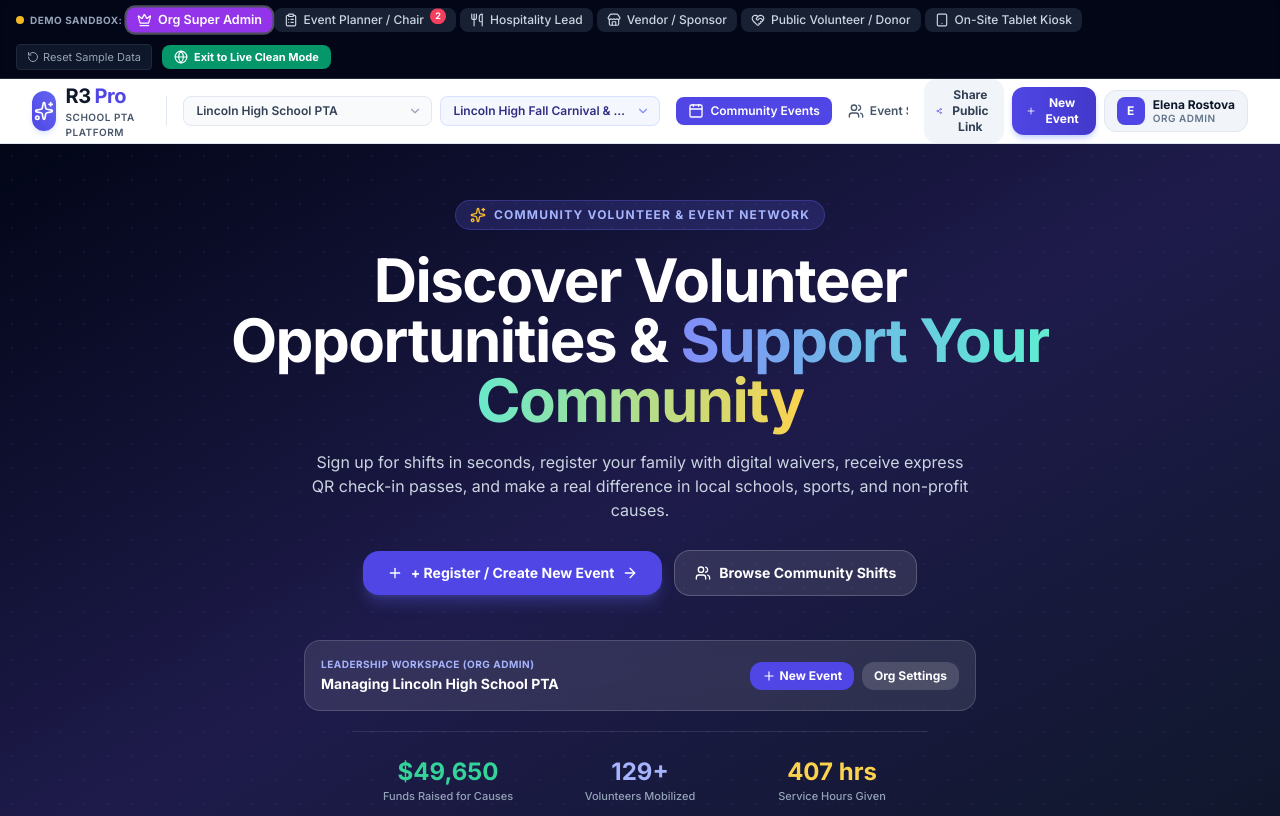
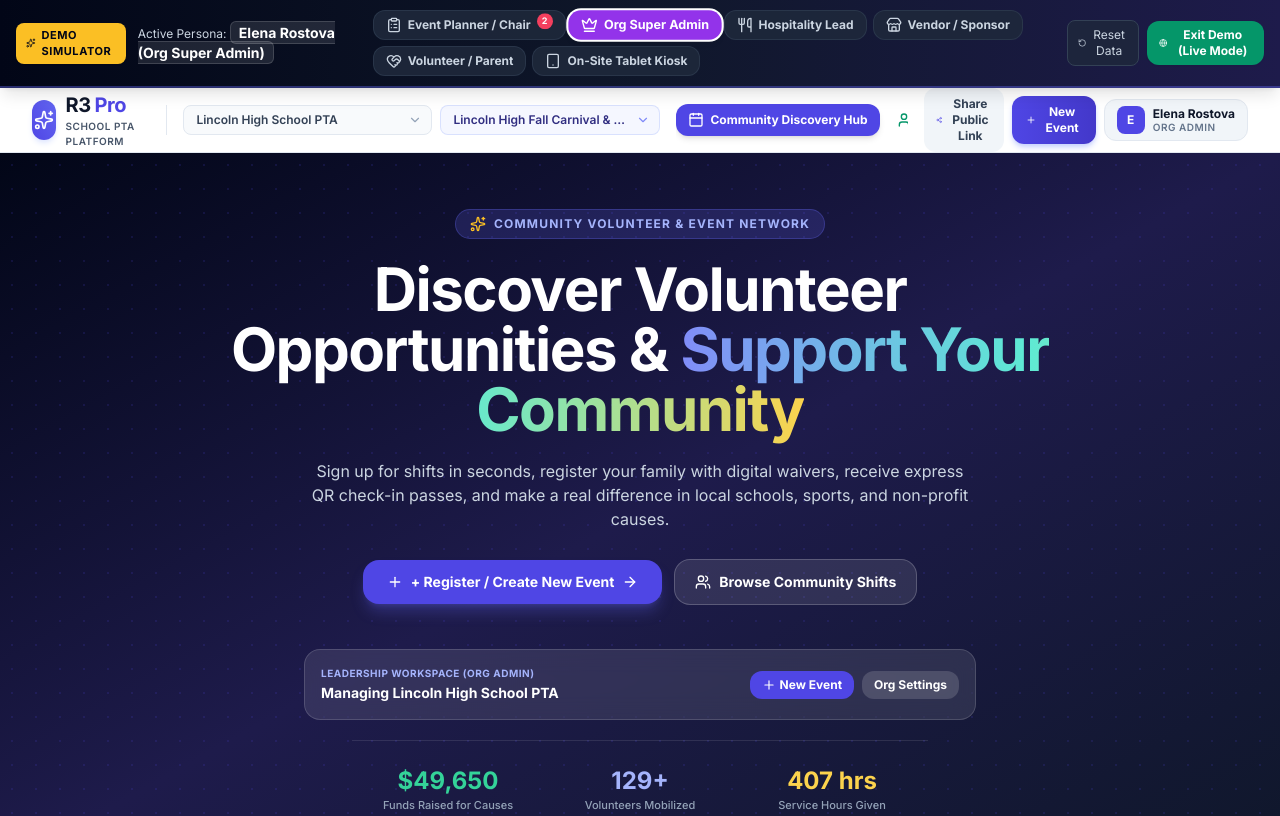
Before and after one commit to patchenu/R3Pro, a React (Vite) app: page / in a window 1280 px wide. Shown: the top 816 px of the page. Built offline with nearby package versions, Linux system fonts and the light colour scheme.

Commit message:
feat: redesign navigation mental model with high-visibility persona simulator and unified Planner Hub command center

```diff
--- a/src/components/common/Navbar.tsx
+++ b/src/components/common/Navbar.tsx
@@ -113,84 +113,60 @@ export const Navbar: React.FC<NavbarProps> = ({ activeTab, setActiveTab, openEve
               </div>
             </div>
 
-            {/* Navigation Links based on active role */}
-            <nav className="flex items-center gap-1 overflow-x-auto py-2">
+            {/* Streamlined Workspace Navigation Links */}
+            <nav className="flex items-center gap-1.5 overflow-x-auto py-2">
               <button
                 onClick={() => setActiveTab('discovery_hub')}
-                className={`px-3 py-1.5 rounded-lg text-xs font-semibold transition flex items-center gap-1.5 whitespace-nowrap ${
+                className={`px-3 py-2 rounded-xl text-xs font-bold transition flex items-center gap-1.5 whitespace-nowrap ${
                   activeTab === 'discovery_hub'
-                    ? 'bg-indigo-600 text-white shadow-sm'
-                    : 'text-slate-600 hover:bg-slate-100 hover:text-slate-900'
+                    ? 'bg-indigo-600 text-white shadow-md'
+                    : 'text-slate-700 hover:bg-slate-100 hover:text-slate-900 font-semibold'
                 }`}
               >
                 <Calendar className="w-4 h-4" />
-                <span>Community Events</span>
+                <span>Community Discovery Hub</span>
               </button>
 
               <button
                 onClick={() => setActiveTab('public_landing')}
-                className={`px-3 py-1.5 rounded-lg text-xs font-semibold transition flex items-center gap-1.5 whitespace-nowrap ${
+                className={`px-3 py-2 rounded-xl text-xs font-bold transition flex items-center gap-1.5 whitespace-nowrap ${
                   activeTab === 'public_landing'
-                    ? 'bg-indigo-600 text-white shadow-sm'
-                    : 'text-slate-600 hover:bg-slate-100 hover:text-slate-900'
+                    ? 'bg-indigo-600 text-white shadow-md'
+                    : 'text-slate-700 hover:bg-slate-100 hover:text-slate-900 font-semibold'
                 }`}
               >
-                <Users className="w-4 h-4" />
-                <span>Event Sign-Up</span>
+                <Users className="w-4 h-4 text-emerald-600" />
+                <span>Event Sign-Up Showcase</span>
               </button>
 
+              {/* HIGH VISIBILITY PLANNER HUB TAB */}
               {(activeRole === 'org_admin' || activeRole === 'event_planner') && (
-                <>
                 <button
                   onClick={() => setActiveTab('planner_dashboard')}
-                    className={`relative px-3 py-1.5 rounded-lg text-xs font-semibold transition flex items-center gap-1.5 whitespace-nowrap ${
+                  className={`relative px-3.5 py-2 rounded-xl text-xs font-extrabold transition flex items-center gap-2 whitespace-nowrap border ${
                     activeTab === 'planner_dashboard'
-                        ? 'bg-indigo-600 text-white shadow-sm'
-                        : 'text-slate-600 hover:bg-slate-100 hover:text-slate-900'
+                      ? 'bg-indigo-600 text-white border-indigo-600 shadow-md ring-2 ring-indigo-200'
+                      : 'bg-indigo-50/80 hover:bg-indigo-100/80 text-indigo-900 border-indigo-200'
                   }`}
+                  title="Complete Event Command Center: Roster, Marketing, Gaps, Vendors & Exports"
                 >
-                    <BarChart3 className="w-4 h-4" />
-                    <span>Planner Hub</span>
+                  <BarChart3 className="w-4 h-4 text-indigo-500" />
+                  <span>PLANNER HUB</span>
                   {pendingApprovalsCount > 0 && (
-                      <span className="w-4 h-4 bg-amber-500 text-white text-[10px] font-bold rounded-full flex items-center justify-center">
+                    <span className="w-4 h-4 bg-amber-500 text-slate-950 text-[10px] font-black rounded-full flex items-center justify-center animate-bounce">
                       {pendingApprovalsCount}
                     </span>
                   )}
                 </button>
-
-                  <button
-                    onClick={() => setActiveTab('marketing_hub')}
-                    className={`px-3 py-1.5 rounded-lg text-xs font-semibold transition flex items-center gap-1.5 whitespace-nowrap ${
-                      activeTab === 'marketing_hub'
-                        ? 'bg-indigo-600 text-white shadow-sm'
-                        : 'text-slate-600 hover:bg-slate-100 hover:text-slate-900'
-                    }`}
-                  >
-                    <Share2 className="w-4 h-4" />
-                    <span>Marketing & Flyers</span>
-                  </button>
-
-                  <button
-                    onClick={() => setActiveTab('gap_analysis')}
-                    className={`px-3 py-1.5 rounded-lg text-xs font-semibold transition flex items-center gap-1.5 whitespace-nowrap ${
-                      activeTab === 'gap_analysis'
-                        ? 'bg-indigo-600 text-white shadow-sm'
-                        : 'text-slate-600 hover:bg-slate-100 hover:text-slate-900'
-                    }`}
-                  >
-                    <ShieldCheck className="w-4 h-4" />
-                    <span>Gap Analysis</span>
-                  </button>
-                </>
               )}
 
               {(activeRole === 'org_admin' || activeRole === 'event_planner' || activeRole === 'committee_lead') && (
                 <button
                   onClick={() => setActiveTab('lead_portal')}
-                  className={`px-3 py-1.5 rounded-lg text-xs font-semibold transition flex items-center gap-1.5 whitespace-nowrap ${
+                  className={`px-3 py-2 rounded-xl text-xs font-bold transition flex items-center gap-1.5 whitespace-nowrap ${
                     activeTab === 'lead_portal'
-                      ? 'bg-indigo-600 text-white shadow-sm'
-                      : 'text-slate-600 hover:bg-slate-100 hover:text-slate-900'
+                      ? 'bg-amber-600 text-white shadow-md'
+                      : 'text-slate-700 hover:bg-slate-100 hover:text-slate-900 font-semibold'
                   }`}
                 >
                   <Users className="w-4 h-4" />
@@ -201,10 +177,10 @@ export const Navbar: React.FC<NavbarProps> = ({ activeTab, setActiveTab, openEve
               {activeRole === 'org_admin' && (
                 <button
                   onClick={() => setActiveTab('org_admin_view')}
-                  className={`px-3 py-1.5 rounded-lg text-xs font-semibold transition flex items-center gap-1.5 whitespace-nowrap ${
+                  className={`px-3 py-2 rounded-xl text-xs font-bold transition flex items-center gap-1.5 whitespace-nowrap ${
                     activeTab === 'org_admin_view'
-                      ? 'bg-indigo-600 text-white shadow-sm'
-                      : 'text-slate-600 hover:bg-slate-100 hover:text-slate-900'
+                      ? 'bg-purple-600 text-white shadow-md'
+                      : 'text-slate-700 hover:bg-slate-100 hover:text-slate-900 font-semibold'
                   }`}
                 >
                   <Building2 className="w-4 h-4" />
@@ -213,27 +189,15 @@ export const Navbar: React.FC<NavbarProps> = ({ activeTab, setActiveTab, openEve
               )}
 
               <button
-                onClick={() => setActiveTab('reports_center')}
-                className={`px-3 py-1.5 rounded-lg text-xs font-semibold transition flex items-center gap-1.5 whitespace-nowrap ${
-                  activeTab === 'reports_center'
-                    ? 'bg-indigo-600 text-white shadow-sm'
-                    : 'text-slate-600 hover:bg-slate-100 hover:text-slate-900'
-                }`}
-              >
-                <FileText className="w-4 h-4" />
-                <span>Exports & IRS Receipts</span>
-              </button>
-
-              <button
                 onClick={() => setActiveTab('kiosk_mode')}
-                className={`px-3 py-1.5 rounded-lg text-xs font-semibold transition flex items-center gap-1.5 whitespace-nowrap ${
+                className={`px-3 py-2 rounded-xl text-xs font-bold transition flex items-center gap-1.5 whitespace-nowrap ${
                   activeTab === 'kiosk_mode'
-                    ? 'bg-slate-900 text-white shadow-sm'
-                    : 'text-slate-600 hover:bg-slate-100 hover:text-slate-900'
+                    ? 'bg-slate-950 text-white shadow-md'
+                    : 'text-slate-700 hover:bg-slate-100 hover:text-slate-900 font-semibold'
                 }`}
               >
                 <CheckCircle2 className="w-4 h-4 text-emerald-500" />
-                <span>Check-In Kiosk</span>
+                <span>Door Kiosk</span>
               </button>
             </nav>
 
--- a/src/components/common/RoleSwitcherBar.tsx
+++ b/src/components/common/RoleSwitcherBar.tsx
@@ -1,65 +1,73 @@
 import React from 'react';
 import { useApp } from '../../context/AppContext';
 import { UserRole } from '../../types';
-import { Crown, ClipboardList, Utensils, Wrench, Store, HeartHandshake, Tablet, RotateCcw, Sparkles, Globe, UserCheck, ShieldAlert } from 'lucide-react';
+import { Crown, ClipboardList, Utensils, Store, HeartHandshake, Tablet, RotateCcw, Sparkles, Globe, UserCheck, CheckCircle2 } from 'lucide-react';
 
 export const RoleSwitcherBar: React.FC = () => {
   const { activeRole, switchRole, currentOrg, currentUser, isAuthenticated, isDemoMode, toggleDemoMode, resetDemoData, approvalRequests } = useApp();
 
-  const roles: { role: UserRole; label: string; icon: React.ReactNode; color: string; desc: string; badgeCount?: number }[] = [
+  const roles: { role: UserRole; label: string; icon: React.ReactNode; color: string; desc: string; persona: string; badgeCount?: number }[] = [
+    {
+      role: 'event_planner',
+      label: 'Event Planner / Chair',
+      icon: <ClipboardList className="w-4 h-4" />,
+      color: 'bg-indigo-600 text-white',
+      persona: 'Marcus Vance',
+      desc: 'Controls total budget, Planner Hub, approvals & volunteer manifest',
+      badgeCount: approvalRequests.filter(r => r.status === 'pending').length
+    },
     {
       role: 'org_admin',
       label: 'Org Super Admin',
-      icon: <Crown className="w-3.5 h-3.5" />,
+      icon: <Crown className="w-4 h-4" />,
       color: 'bg-purple-600 text-white',
-      desc: 'Elena (PTA President)'
-    },
-    {
-      role: 'event_planner',
-      label: 'Event Planner / Chair',
-      icon: <ClipboardList className="w-3.5 h-3.5" />,
-      color: 'bg-indigo-600 text-white',
-      desc: 'Marcus (Carnival Chair)',
-      badgeCount: approvalRequests.filter(r => r.status === 'pending').length
+      persona: 'Elena Rostova',
+      desc: 'Full organization control, team invitations, Master CRM & branding'
     },
     {
       role: 'committee_lead',
       label: 'Hospitality Lead',
-      icon: <Utensils className="w-3.5 h-3.5" />,
+      icon: <Utensils className="w-4 h-4" />,
       color: 'bg-amber-600 text-white',
-      desc: 'Sarah (Food & Bake Sale)'
+      persona: 'Sarah Jenkins',
+      desc: 'Department-scoped Lead Portal, bake sale & volunteer check-in'
     },
     {
       role: 'vendor',
       label: 'Vendor / Sponsor',
-      icon: <Store className="w-3.5 h-3.5" />,
+      icon: <Store className="w-4 h-4" />,
       color: 'bg-emerald-600 text-white',
-      desc: 'Artisan Bakery'
+      persona: 'Artisan Bakery',
+      desc: 'Vendor intake questionnaire, booth selection & tax receipts'
     },
     {
       role: 'volunteer',
-      label: 'Public Volunteer / Donor',
-      icon: <HeartHandshake className="w-3.5 h-3.5" />,
+      label: 'Volunteer / Parent',
+      icon: <HeartHandshake className="w-4 h-4" />,
       color: 'bg-blue-600 text-white',
-      desc: 'David (Parent Sign-up)'
+      persona: 'David Chen',
+      desc: 'Public 60s shift sign-up, family registration & QR check-in pass'
     },
     {
       role: 'kiosk',
       label: 'On-Site Tablet Kiosk',
-      icon: <Tablet className="w-3.5 h-3.5" />,
+      icon: <Tablet className="w-4 h-4" />,
       color: 'bg-slate-900 text-white',
-      desc: 'Door Check-in Station'
+      persona: 'Door Kiosk',
+      desc: 'Express on-site check-in via QR scan, phone lookup & touch waivers'
     }
   ];
+
+  const currentRoleObj = roles.find(r => r.role === activeRole) || roles[0];
 
   // 1. LIVE / CLEAN PRODUCTION MODE BAR
   if (!isDemoMode) {
     return (
-      <div className="bg-slate-900 text-white text-xs border-b border-slate-800 px-4 py-2 flex flex-wrap items-center justify-between gap-3 shadow-sm sticky top-0 z-50">
+      <div className="bg-slate-900 text-white border-b border-slate-800 px-4 py-2.5 flex flex-wrap items-center justify-between gap-3 shadow-md sticky top-0 z-50">
         <div className="flex items-center gap-3">
-          <div className="flex items-center gap-1.5 px-2.5 py-0.5 rounded-full bg-emerald-500/20 border border-emerald-500/30 text-emerald-400 text-[11px] font-bold">
+          <div className="flex items-center gap-1.5 px-3 py-1 rounded-full bg-emerald-500/20 border border-emerald-500/30 text-emerald-400 text-xs font-bold">
             <Globe className="w-3.5 h-3.5" />
-            <span>Live Clean Mode</span>
+            <span>LIVE PRODUCTION MODE</span>
           </div>
 
           <span className="text-slate-300 text-xs hidden sm:inline">
@@ -70,7 +78,7 @@ export const RoleSwitcherBar: React.FC = () => {
               </span>
             ) : (
               <span className="text-slate-400">
-                Viewing as <strong>Unauthenticated Guest Visitor</strong> (Register/Login to create your own org & events)
+                Viewing as <strong>Unauthenticated Guest Visitor</strong> (Create real account & org from scratch)
               </span>
             )}
           </span>
@@ -78,42 +86,55 @@ export const RoleSwitcherBar: React.FC = () => {
 
         <button
           onClick={() => toggleDemoMode(true)}
-          className="bg-indigo-600 hover:bg-indigo-700 text-white text-[11px] font-bold px-3 py-1 rounded-lg transition flex items-center gap-1.5 shadow-sm"
+          className="bg-indigo-600 hover:bg-indigo-700 text-white text-xs font-bold px-3.5 py-1.5 rounded-xl transition flex items-center gap-2 shadow-sm"
           title="Switch back to interactive Role Simulator sandbox"
         >
-          <Sparkles className="w-3.5 h-3.5 text-amber-300" />
-          <span>Switch to Demo Simulator</span>
+          <Sparkles className="w-4 h-4 text-amber-300" />
+          <span>Switch to Interactive Demo Simulator</span>
         </button>
       </div>
     );
   }
 
-  // 2. DEMO SIMULATOR SANDBOX BAR
+  // 2. INTERACTIVE DEMO SIMULATOR BANNER (HIGH VISIBILITY)
   return (
-    <div className="bg-slate-950 text-white text-xs border-b border-slate-800 px-4 py-2 flex flex-wrap items-center justify-between gap-3 shadow-inner sticky top-0 z-50">
-      <div className="flex items-center gap-2">
-        <span className="font-bold uppercase tracking-wider text-slate-400 text-[10px] flex items-center gap-1.5">
-          <span className="w-2 h-2 rounded-full bg-amber-400 animate-pulse"></span>
-          Demo Sandbox:
-        </span>
-        <div className="flex flex-wrap items-center gap-1">
+    <div className="bg-gradient-to-r from-slate-950 via-slate-900 to-indigo-950 text-white border-b-2 border-indigo-500/40 px-4 py-2.5 shadow-lg sticky top-0 z-50">
+      <div className="max-w-7xl mx-auto flex flex-col lg:flex-row items-start lg:items-center justify-between gap-3">
+
+        {/* Left: Active Persona Context */}
+        <div className="flex items-center gap-3">
+          <div className="flex items-center gap-1.5 px-2.5 py-1 rounded-lg bg-amber-400 text-slate-950 text-[11px] font-black uppercase tracking-wider shadow-sm">
+            <Sparkles className="w-3.5 h-3.5" />
+            <span>DEMO SIMULATOR</span>
+          </div>
+
+          <div className="text-xs">
+            <span className="text-slate-300">Active Persona: </span>
+            <strong className="text-white font-bold text-sm bg-white/10 px-2 py-0.5 rounded-md border border-white/15">
+              {currentRoleObj.persona} ({currentRoleObj.label})
+            </strong>
+          </div>
+        </div>
+
+        {/* Center: Role Selector Pills */}
+        <div className="flex flex-wrap items-center gap-1.5">
           {roles.map(r => {
             const isActive = activeRole === r.role;
             return (
               <button
                 key={r.role}
                 onClick={() => switchRole(r.role)}
-                className={`relative px-2.5 py-1 rounded-lg font-medium transition-all flex items-center gap-1.5 ${
+                className={`px-3 py-1.5 rounded-xl font-bold transition-all flex items-center gap-1.5 text-xs ${
                   isActive
-                    ? `${r.color} ring-2 ring-white/30 shadow-sm font-semibold scale-105`
-                    : 'bg-slate-800/80 text-slate-300 hover:bg-slate-800 hover:text-white'
+                    ? `${r.color} ring-2 ring-white shadow-md scale-105`
+                    : 'bg-slate-800/90 text-slate-300 hover:bg-slate-700 hover:text-white border border-slate-700/60'
                 }`}
-                title={r.desc}
+                title={`${r.persona}: ${r.desc}`}
               >
                 {r.icon}
                 <span>{r.label}</span>
                 {r.badgeCount !== undefined && r.badgeCount > 0 && (
-                  <span className="w-4 h-4 bg-rose-500 text-white text-[9px] font-bold rounded-full flex items-center justify-center animate-bounce">
+                  <span className="w-4 h-4 bg-rose-500 text-white text-[9px] font-black rounded-full flex items-center justify-center animate-bounce">
                     {r.badgeCount}
                   </span>
                 )}
@@ -121,26 +142,28 @@ export const RoleSwitcherBar: React.FC = () => {
             );
           })}
         </div>
-      </div>
 
-      <div className="flex items-center gap-2.5">
+        {/* Right: Reset & Exit Actions */}
+        <div className="flex items-center gap-2">
           <button
             onClick={resetDemoData}
-          className="text-slate-400 hover:text-rose-300 flex items-center gap-1 text-[11px] px-2.5 py-1 rounded bg-slate-900 border border-slate-800 hover:border-slate-700 transition"
-          title="Reset sample events and rosters"
+            className="text-slate-300 hover:text-rose-300 flex items-center gap-1 text-xs px-2.5 py-1.5 rounded-lg bg-slate-800/80 border border-slate-700 hover:border-slate-600 transition"
+            title="Restore original sample events and rosters"
           >
-          <RotateCcw className="w-3 h-3" />
-          <span>Reset Sample Data</span>
+            <RotateCcw className="w-3.5 h-3.5" />
+            <span className="hidden sm:inline">Reset Data</span>
           </button>
 
           <button
             onClick={() => toggleDemoMode(false)}
-          className="bg-emerald-600 hover:bg-emerald-700 text-white text-[11px] font-bold px-3 py-1 rounded-lg transition flex items-center gap-1.5 shadow-sm"
+            className="bg-emerald-600 hover:bg-emerald-700 text-white text-xs font-bold px-3 py-1.5 rounded-xl transition flex items-center gap-1.5 shadow-sm"
             title="Test real unauthenticated registration flow"
           >
             <Globe className="w-3.5 h-3.5" />
-          <span>Exit to Live Clean Mode</span>
+            <span>Exit Demo (Live Mode)</span>
           </button>
+        </div>
+
       </div>
     </div>
   );
```
Also changed, not shown: src/components/organizer/MasterPlannerDashboard.tsx (+75 -28 lines). Lines whose indentation alone changed are shown as unchanged.
